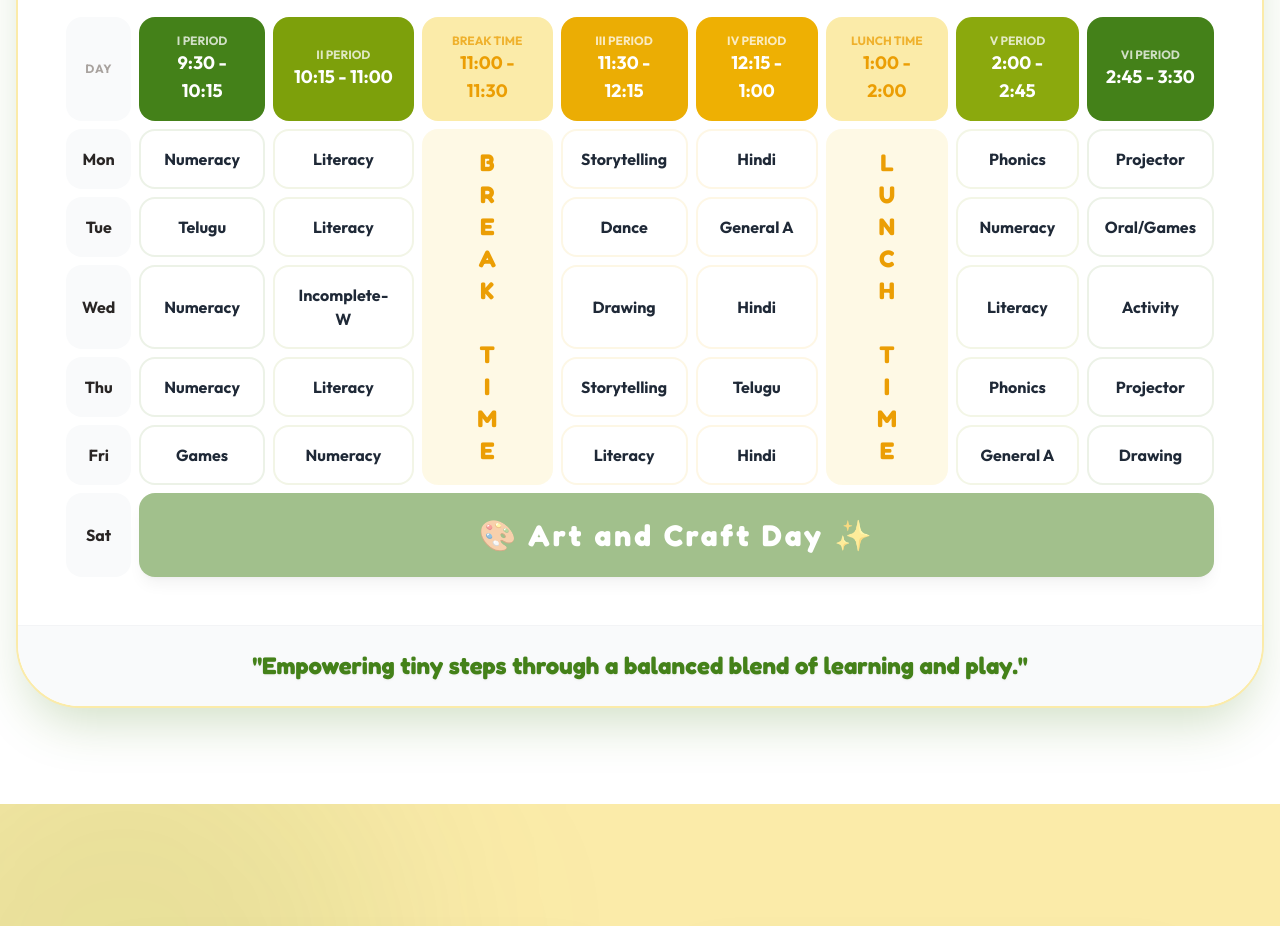
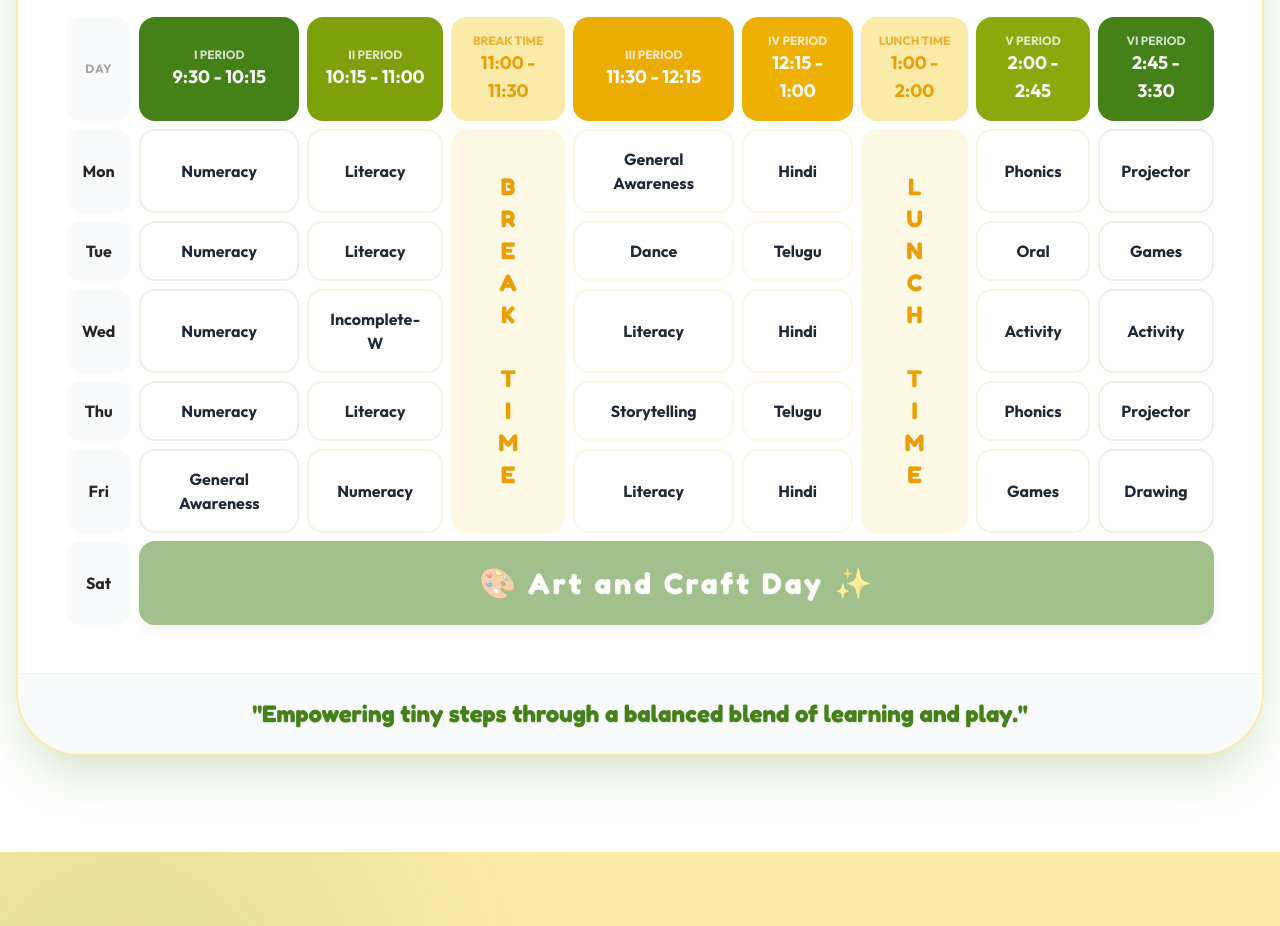
Before and after one commit to jhansi376/cleverkitty-playschool, a plain HTML site: page classes/senior-k.g.html in a window 1280 px wide. Shown: the part 3480-4406 px from the top of the page. Drawn offline with nearby package versions, Linux system fonts and the light colour scheme.

Commit message:
Update class timetables

```diff
--- a/classes/senior-k.g.html
+++ b/classes/senior-k.g.html
@@ -885,7 +885,7 @@
                                     B<br>R<br>E<br>A<br>K<br><br>T<br>I<br>M<br>E</td>
                                 <td
                                     class="p-4 bg-white border-2 border-ck-gold-warm/10 rounded-2xl font-bold group-hover/row:bg-ck-gold-warm/5 transition">
-                                    Storytelling</td>
+                                    General Awareness</td>
                                 <td
                                     class="p-4 bg-white border-2 border-ck-gold-bright/10 rounded-2xl font-bold group-hover/row:bg-ck-gold-bright/5 transition">
                                     Hindi</td>
@@ -904,7 +904,7 @@
                                 <td class="p-4 bg-gray-50 rounded-2xl font-bold text-stone-800">Tue</td>
                                 <td
                                     class="p-4 bg-white border-2 border-ck-green-dark/10 rounded-2xl font-bold group-hover/row:bg-ck-green-dark/5 transition">
-                                    Telugu</td>
+                                    Numeracy</td>
                                 <td
                                     class="p-4 bg-white border-2 border-ck-green-mid/10 rounded-2xl font-bold group-hover/row:bg-ck-green-mid/5 transition">
                                     Literacy</td>
@@ -913,13 +913,13 @@
                                     Dance</td>
                                 <td
                                     class="p-4 bg-white border-2 border-ck-gold-bright/10 rounded-2xl font-bold group-hover/row:bg-ck-gold-bright/5 transition">
-                                    General A</td>
+                                    Telugu</td>
                                 <td
                                     class="p-4 bg-white border-2 border-ck-green-leaf/10 rounded-2xl font-bold group-hover/row:bg-ck-green-leaf/5 transition">
-                                    Numeracy</td>
+                                    Oral</td>
                                 <td
                                     class="p-4 bg-white border-2 border-ck-green-dark/10 rounded-2xl font-bold group-hover/row:bg-ck-green-dark/5 transition">
-                                    Oral/Games</td>
+                                    Games</td>
                             </tr>
                             <!-- Wed -->
                             <tr class="group/row">
@@ -932,13 +932,13 @@
                                     Incomplete-W</td>
                                 <td
                                     class="p-4 bg-white border-2 border-ck-gold-warm/10 rounded-2xl font-bold group-hover/row:bg-ck-gold-warm/5 transition">
-                                    Drawing</td>
+                                    Literacy</td>
                                 <td
                                     class="p-4 bg-white border-2 border-ck-gold-bright/10 rounded-2xl font-bold group-hover/row:bg-ck-gold-bright/5 transition">
                                     Hindi</td>
                                 <td
                                     class="p-4 bg-white border-2 border-ck-green-leaf/10 rounded-2xl font-bold group-hover/row:bg-ck-green-leaf/5 transition">
-                                    Literacy</td>
+                                    Activity</td>
                                 <td
                                     class="p-4 bg-white border-2 border-ck-green-dark/10 rounded-2xl font-bold group-hover/row:bg-ck-green-dark/5 transition">
                                     Activity</td>
@@ -970,7 +970,7 @@
                                 <td class="p-4 bg-gray-50 rounded-2xl font-bold text-stone-800">Fri</td>
                                 <td
                                     class="p-4 bg-white border-2 border-ck-green-dark/10 rounded-2xl font-bold group-hover/row:bg-ck-green-dark/5 transition">
-                                    Games</td>
+                                    General Awareness</td>
                                 <td
                                     class="p-4 bg-white border-2 border-ck-green-mid/10 rounded-2xl font-bold group-hover/row:bg-ck-green-mid/5 transition">
                                     Numeracy</td>
@@ -982,7 +982,7 @@
                                     Hindi</td>
                                 <td
                                     class="p-4 bg-white border-2 border-ck-green-leaf/10 rounded-2xl font-bold group-hover/row:bg-ck-green-leaf/5 transition">
-                                    General A</td>
+                                    Games</td>
                                 <td
                                     class="p-4 bg-white border-2 border-ck-green-dark/10 rounded-2xl font-bold group-hover/row:bg-ck-green-dark/5 transition">
                                     Drawing</td>
```
Also changed, not shown: classes/junior-k.g.html (+1 -1 lines), classes/nursery.html (+2 -2 lines).
